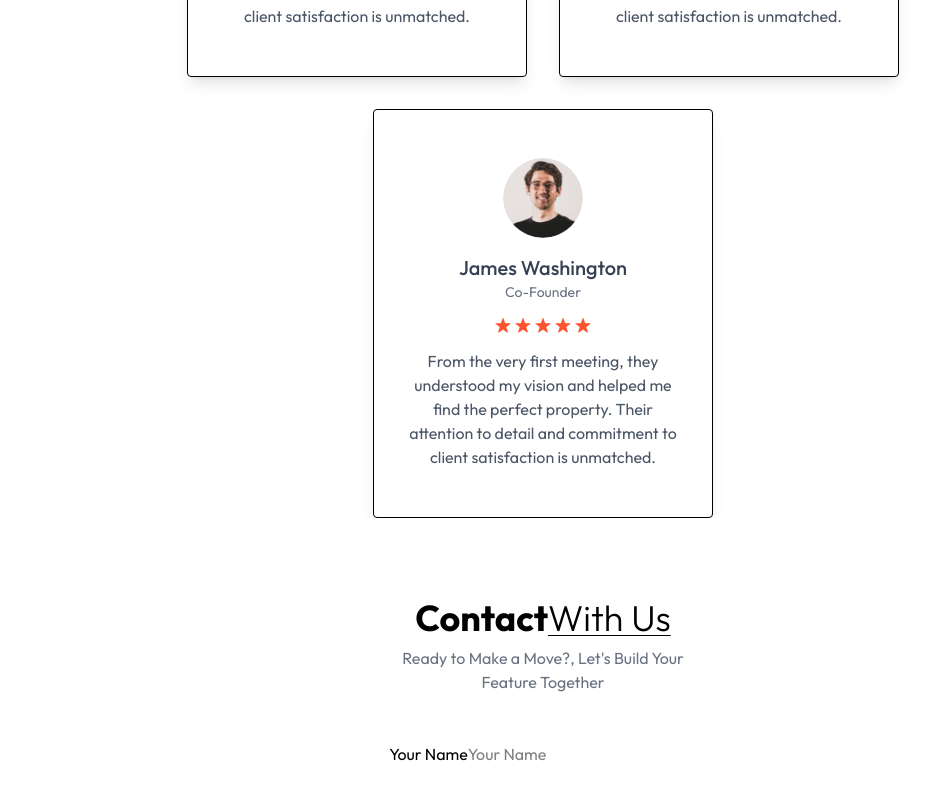
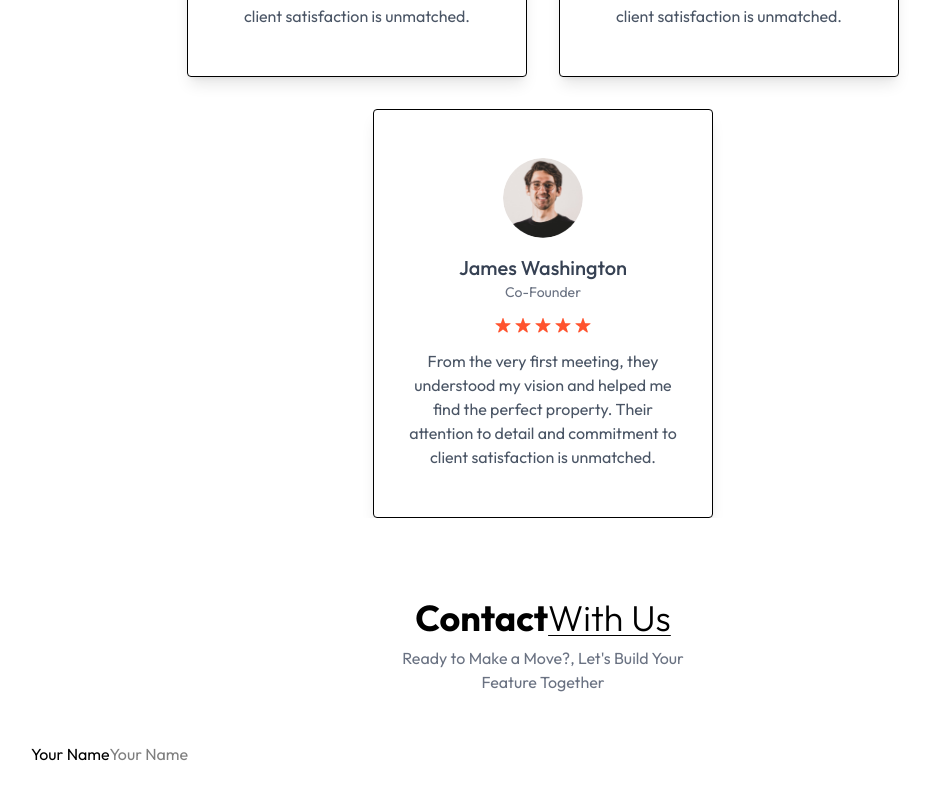
Before and after one commit to AbdullahiAbdulganiyu/Real-Estate, a React (Vite) app: page / in a window 1280 px wide. Shown: the part 2955-3755 px from the top of the page, without its empty margins (97-1027 px from the left). Built offline with nearby package versions, Linux system fonts and the light colour scheme.

Commit message:
adding classes to nicely format the div

```diff
--- a/src/components/Contact.jsx
+++ b/src/components/Contact.jsx
@@ -18,7 +18,7 @@
 
       <form>
         <div>
-          <div>
+          <div className="w-full md:w-1/2 text-left">
             Your Name
             <input type="text" placeholder="Your Name" required />
           </div>
```
